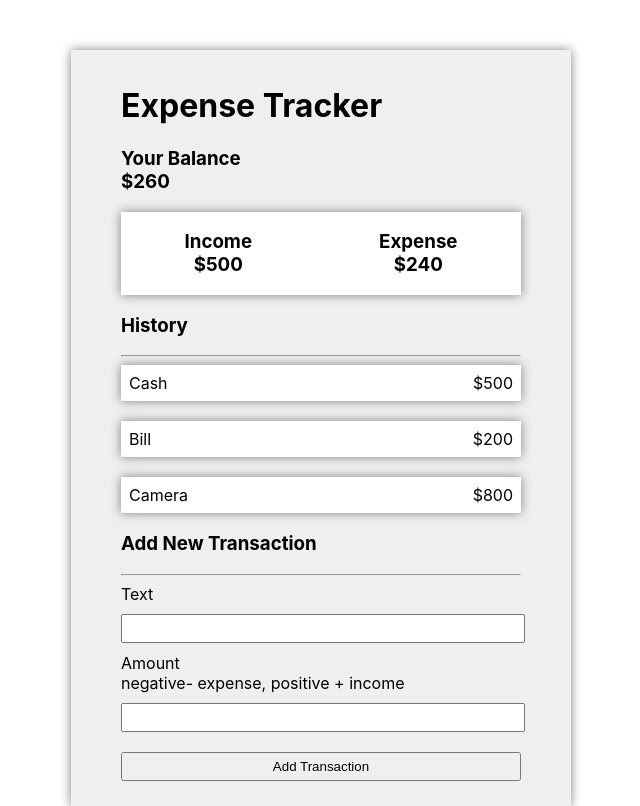
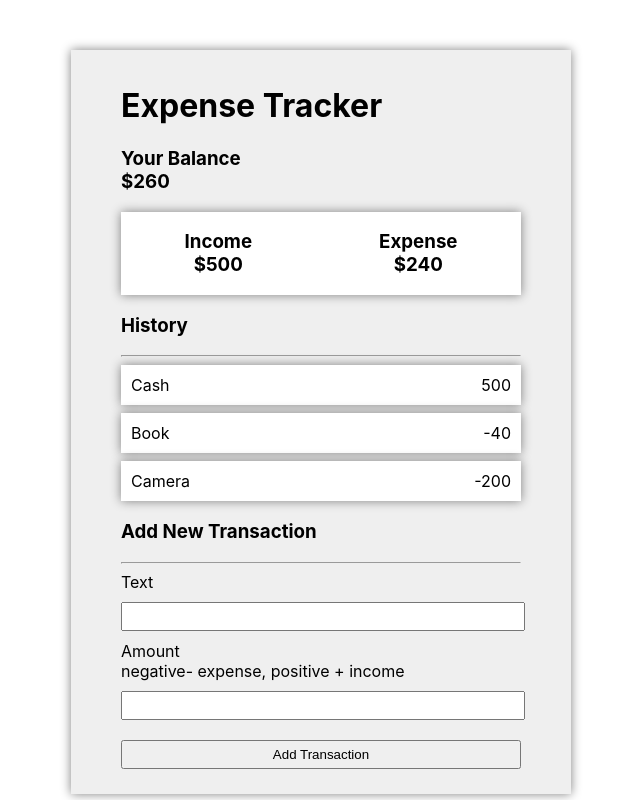
Before and after one commit to Hammad19/expense-tracker-app, a React (Create React App) app: page / in a window 1280 px wide. Shown: the whole page, without its empty margins (319-959 px from the left). Built offline with nearby package versions, Linux system fonts and the light colour scheme.

Commit message:
made dynamic list

```diff
--- a/src/App.css
+++ b/src/App.css
@@ -39,7 +39,8 @@
   display: flex;
   justify-content: space-between;
   background-color:white;
-  padding: 8px;
+  padding: 10px;
+  margin: 8px 0;
   box-shadow: 0 0 10px gray;
 
 }
--- a/src/child.js
+++ b/src/child.js
@@ -1,8 +1,12 @@
 import React from 'react';
 
 const Child = () => {
+    let transactions  =[
+        {amount: 500, desc: "Cash" },
+        {amount: -40, desc: "Book" },
+        {amount: -200, desc: "Camera" },
 
-    let Transaction
+    ]
     return(
         <div className = "container">
             <h1>Expense Tracker </h1>
@@ -14,32 +18,25 @@ const Child = () => {
             <h3>History</h3>
             <hr></hr>
             <ul className="transaction-list">
-                <li>
+                {transactions.map((transobj,index)=>{
+                    return(
+                        <li>
                     <span>
-                        Cash
+                        {transobj.desc}
                     </span>
                     <span>
-                        $500
+                        {transobj.amount}
                     </span>
+
                 </li>
-                <br></br>
-                <li>
-                    <span>
-                        Bill
-                    </span>
-                    <span>
-                        $200
-                    </span>
-                </li>
-                <br></br>
-                <li>
-                    <span>
-                        Camera
-                    </span>
-                    <span>
-                        $800
-                    </span>
-                </li>
+
+
+                    )
+                })}
+
+
+
+
 
             </ul>
             <h3>Add New Transaction</h3>
```
